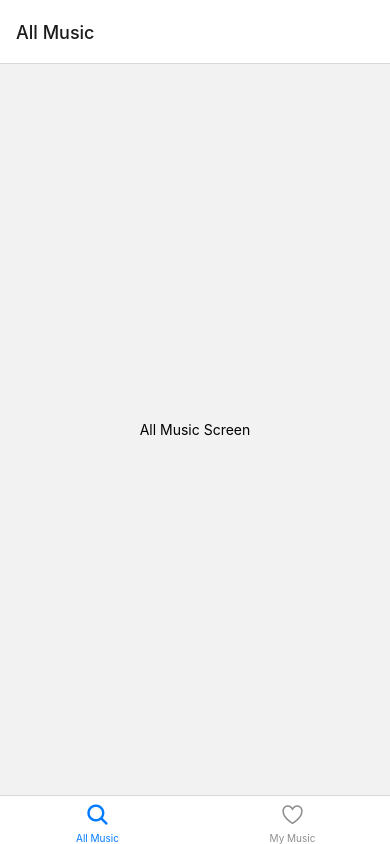
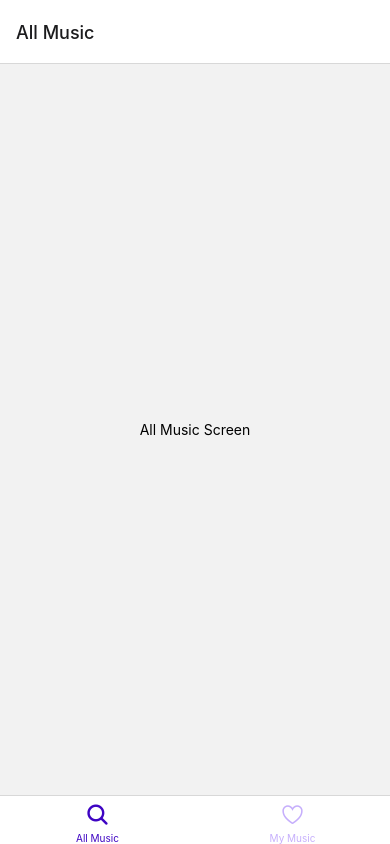
Before and after one commit to MelihTOKSARI/MyMusic, a React Native app: screen /TabNavigation in a window 390 px wide. Built offline with nearby package versions, Linux system fonts and the light colour scheme.

Commit message:
set tab bar colors

```diff
--- a/navigation/BottomNavigation.tsx
+++ b/navigation/BottomNavigation.tsx
@@ -4,6 +4,7 @@ import Icon from 'react-native-vector-icons/Ionicons';
 
 import AllMusicScreen from "../screens/AllMusicsScreen";
 import MyMusicScreen from "../screens/MyMusicScreen";
+import Colors from "../constants/Colors";
 
 const BottomNavigation = () => {
     const Tab = createBottomTabNavigator();
@@ -26,6 +27,8 @@ const BottomNavigation = () => {
         <Tab.Navigator screenOptions={({route}) => ({
             headerShown: true,
             tabBarIcon: ({ focused, size, color }) => setIcons(route.name, focused, size, color),
+            tabBarActiveTintColor: Colors.primary500,
+            tabBarInactiveTintColor: Colors.primary100,
         })}>
             <Tab.Screen name="AllMusicScreen" component={AllMusicScreen} options={{
                 title: 'All Music'
```
